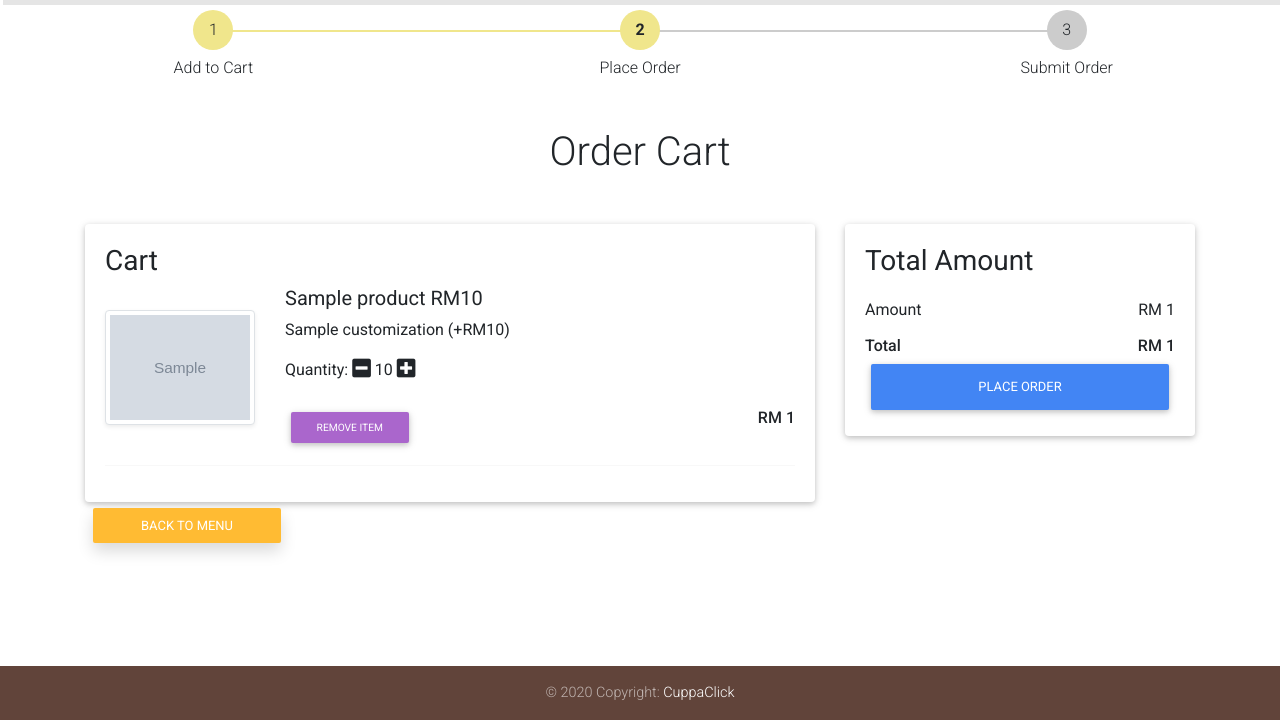
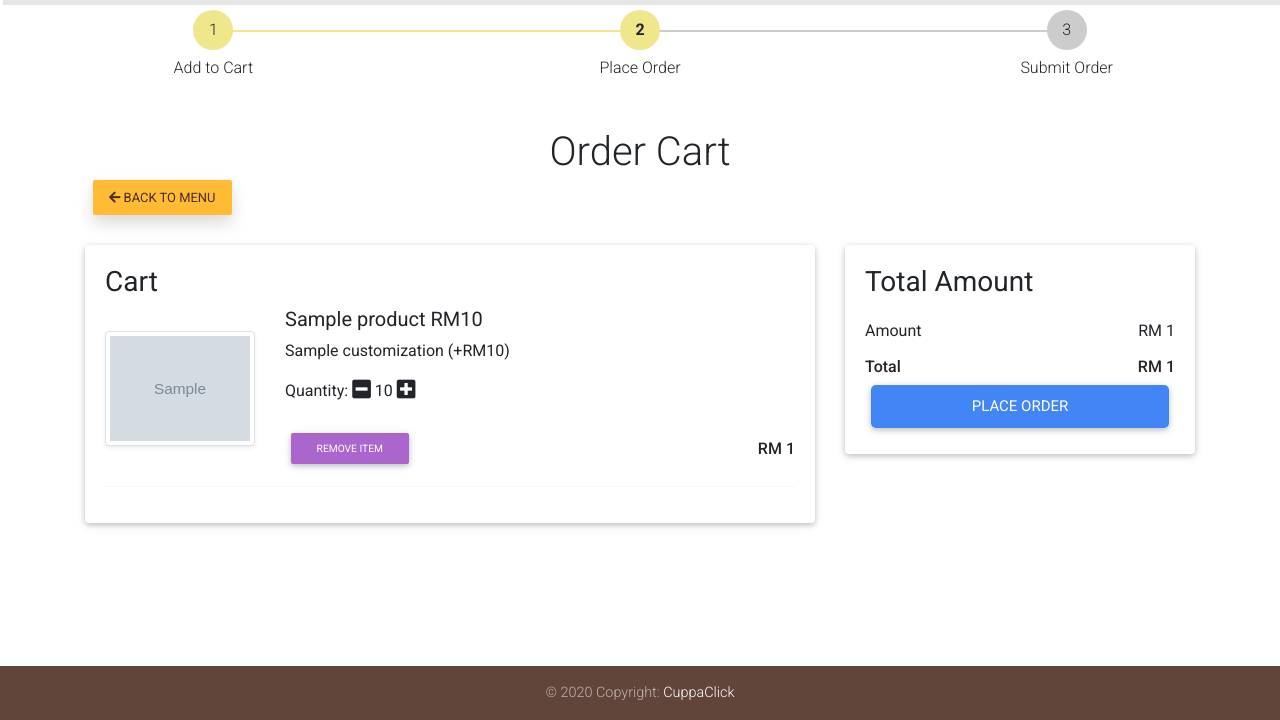
Before and after one commit to YapYuNing08/GitExercise-TT5L-10, a Django app: template deliver/customer/templates/customer/addtocart.html in a window 1280 px wide. Shown: the part 80-800 px from the top of the page. Run offline with Django 5.2, Linux system fonts and the light colour scheme; the template is opened without the code that fills it: most values are stand-ins (such as "Sample title", 1, 10 or a date in 2020); grey boxes marked "Sample" are stand-in pictures; some libraries are stand-ins or nearby versions.

Commit message:
Update addtocart.html

```diff
--- a/deliver/customer/templates/customer/addtocart.html
+++ b/deliver/customer/templates/customer/addtocart.html
@@ -89,7 +89,11 @@
 <div class="container my-5">
     <div class="row">
         {% if cart %}
-        <h1 class="text-center mb-5">Order Cart</h1>
+        <div class="col-sm-12 mb-4">
+            <h1 class="text-center mb-0">Order Cart</h1>
+            <a href="{% url 'all_products' %}" class="btn btn-warning shadow px-3 py-2 ms-2 mt-1"><i class="fa fa-arrow-left"></i>&nbsp;Back to Menu</a>
+        </div>
+
         <div class="col-sm-8">
             <div class="card">
                 <div class="card-body">
@@ -123,9 +127,6 @@
                     {% endfor %}
                 </div>
             </div>
-            <div>
-                <a href="{% url 'all_products' %}" class="btn btn-warning shadow px-5 py-2 ms-2">Back to Menu</a>
-            </div>
         </div>
 
         <div class="col-sm-4">
@@ -151,6 +152,66 @@
         {% endif %}
     </div>
 </div>
+<style>
+    .button-container {
+        text-align: center;
+        margin-top: 20px;
+    }
+
+    .btn-primary {
+        display: inline-block;
+        padding: 10px 20px; /* Increase padding for larger button */
+        font-size: 15px; /* Increase font size */
+        color: #ffffff;
+        background-color: #f0ad4e;
+        border: none;
+        border-radius: 5px; /* Slightly increase border-radius for larger button */
+        text-decoration: none;
+        cursor: pointer;
+    }
+
+    .btn-primary:hover {
+        background-color: #ec971f;
+    }
+
+    .btn-warning {
+    background-color: #d2b48c;
+    color: #4a2c2a;
+    border-color: #d2b48c;
+    }
+
+    .btn-warning:hover {
+        background-color: #b1904f;
+        border-color: #b1904f;
+    }
+
+    /* Center align the button with the title */
+    .d-flex {
+        display: flex;
+        align-items: center;
+        justify-content: space-between;
+    }
+
+    .btn-back-to-menu {
+    font-size: 14px;
+    margin-top: -10px;
+}
+
+.remove-cart {
+    display: flex;
+    justify-content: center;
+    align-items: center;
+}
+
+.remove-cart .fa-trash {
+    font-size: 15px;
+}
+</style>
+
+
+
+
+</script>
 {% endblock %}
 
 {% block extra_js %}
```
